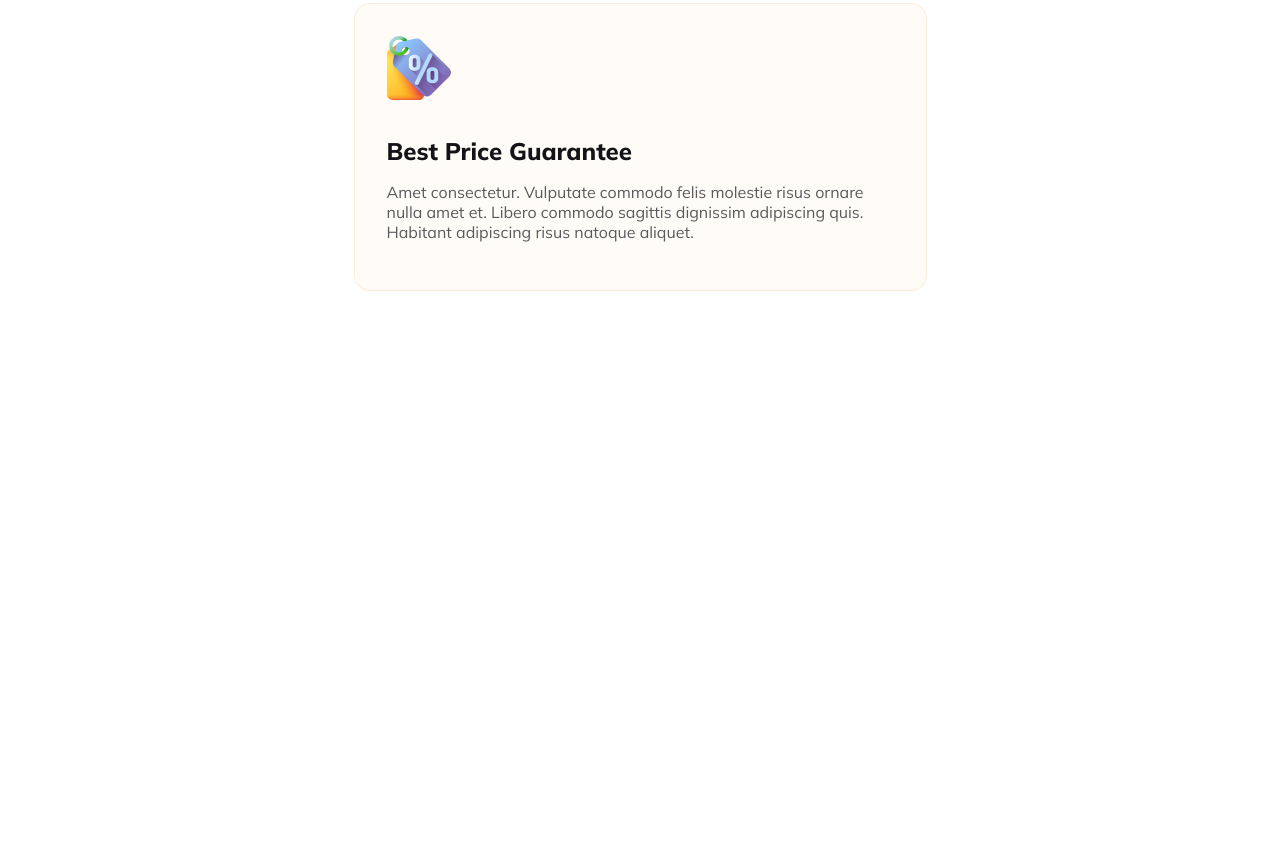
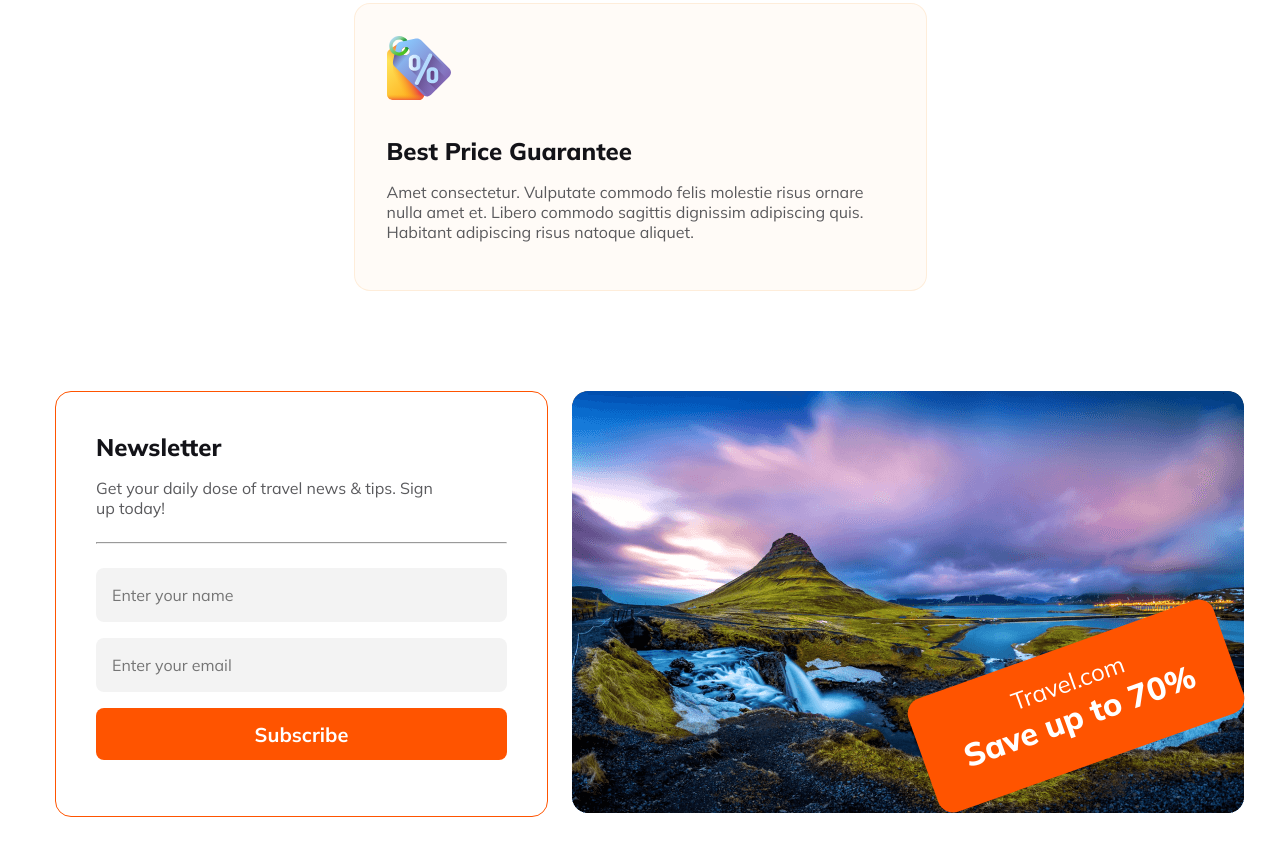
Before and after one commit to arifraj9911/Travel-Time-Assignment, a plain HTML site: page index.html in a window 1280 px wide. Shown: the part 2970-3825 px from the top of the page. Before the commit the page ends 3361 px from the top, so only its background shows below. Drawn offline with Linux system fonts and the light colour scheme.

Commit message:
newsletter section added

```diff
--- a/index.html
+++ b/index.html
@@ -103,6 +103,25 @@
 
             </div>
         </section>
+
+        <!-- Newsletter Section -->
+        <section class="newsletter-container">
+            <div class="newsletter-content">
+                <h4 class="newsletter-title">Newsletter</h4>
+                <p class="newsletter-description">Get your daily dose of travel news & tips. Sign up today!</p>
+                <hr>
+                <input type="text"  placeholder="Enter your name" id="newsletter-text">
+                <input type="email" placeholder="Enter your email"  id="newsletter-email">
+                <button class="btn-style">Subscribe</button>
+            </div>
+            <div class="newsletter-image">
+                <div class="newsletter-travel-discount">
+                    <h5>Travel.com</h5>
+                    <h4>Save up to 70%</h4>
+                </div>
+                <img src="Images/Rectangle 8 (1).png" alt="">
+            </div>
+        </section>
     </main>
     <footer></footer>
   </body>
--- a/styles/style.css
+++ b/styles/style.css
@@ -210,3 +210,84 @@ span {
   font-weight: 400;
   width: 486px;
 }
+
+/* Newsletter Styles */
+.newsletter-container {
+  display: flex;
+  gap: 24px;
+  justify-content: space-between;
+  margin-bottom: 100px;
+}
+.newsletter-content {
+  border-radius: 16px;
+  border: 1px solid #ff5400;
+  padding: 40px;
+}
+.newsletter-title {
+  color: #131318;
+  font-size: 24px;
+  font-weight: 800;
+  margin-bottom: 0;
+  margin-top: 0;
+}
+.newsletter-description {
+  color: #5a5a5d;
+  width: 350px;
+  font-size: 16px;
+  font-weight: 400;
+  margin-bottom: 24px;
+}
+.newsletter-content > hr {
+  margin-bottom: 24px;
+}
+.newsletter-content > button {
+  width: 100%;
+  font-size: 20px;
+}
+
+#newsletter-text,
+#newsletter-email {
+  display: block;
+  margin-top: 16px;
+  margin-bottom: 16px;
+  width: 393px;
+  height: 52px;
+  border-radius: 8px;
+  background: rgba(19, 19, 24, 0.05);
+  padding-left: 16px;
+  border: none;
+  font-size: 16px;
+}
+#newsletter-text,
+#newsletter-email:focus {
+  outline: none;
+}
+
+.newsletter-image {
+  position: relative;
+}
+.newsletter-travel-discount {
+  border-radius: 16px;
+  background: #ff5400;
+  width: 324px;
+  height: 120px;
+  transform: rotate(-19.628deg);
+  position: absolute;
+  right: 0;
+  top: 255px;
+  left: 342px;
+  text-align: center;
+}
+.newsletter-travel-discount > h5 {
+  color: #fff;
+  font-size: 24px;
+  font-weight: 400;
+  margin-bottom: 0;
+  margin-top: 20px;
+}
+.newsletter-travel-discount > h4 {
+  color: #fff;
+  font-size: 32px;
+  font-weight: 800;
+  margin-top: 0;
+}
```
